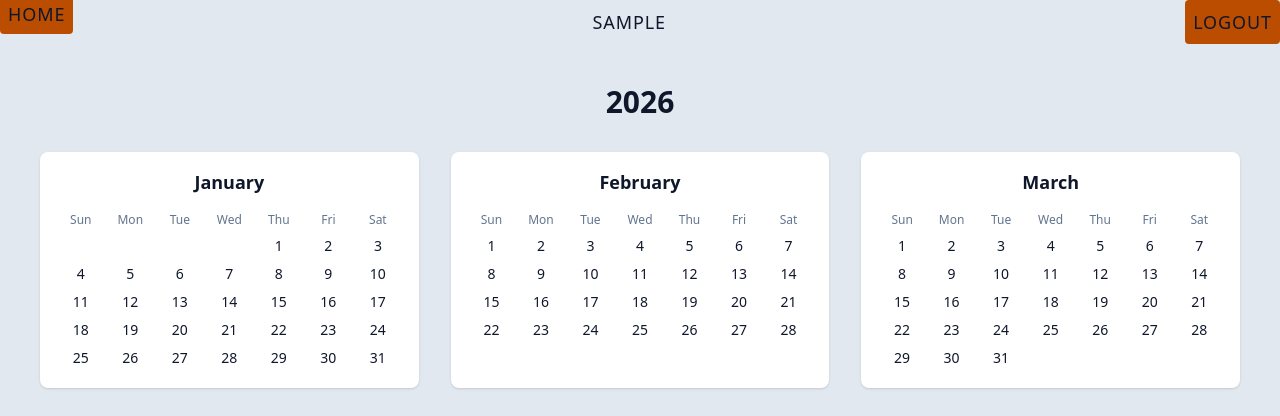
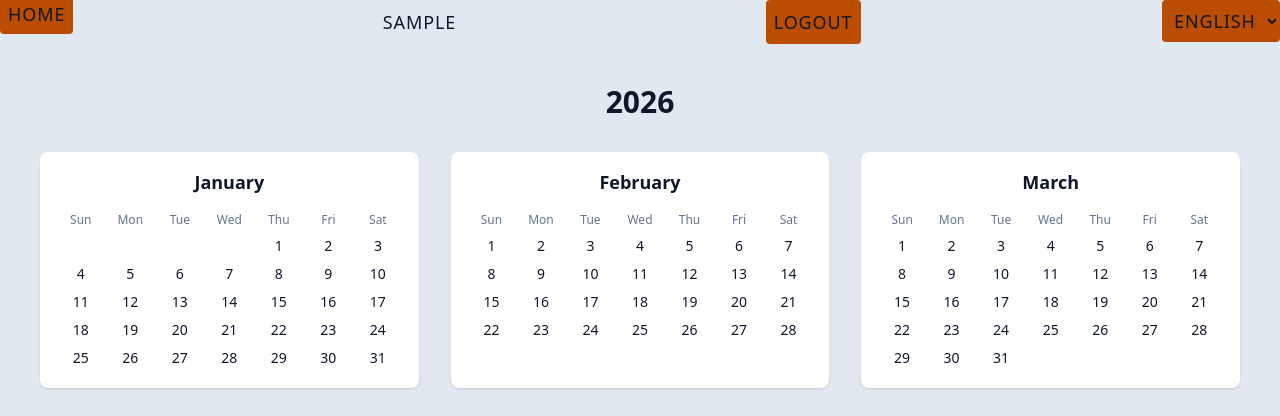
Before and after one commit to externoo/calen, a Django app: page / in a window 1280 px wide. Shown: the top 416 px of the page. Run offline with Django 5.2, Linux system fonts and the light colour scheme; the visitor is signed in with stand-in values (Sample User, id 1); style sheets or scripts are compiled from the project's sources.

Commit message:
Add a language switcher and RTL support
Mount set_language at i18n/setlang/ and give base.html a POST form that
selects from LANGUAGES and returns to the current page.

The view is wrapped in login_not_required at the URL, not merely
included. Django exempts its own auth views and the admin login from
LoginRequiredMiddleware but does not exempt set_language, so the plain
include('django.conf.urls.i18n') wiring yields a switcher that bounces
anonymous visitors to the login page - precisely where an Arabic
speaker first needs it. Applying the decorator by call rather than by @
is the only option for a view we do not own.

The form is POST because set_language ignores GET by design: it changes
how the whole site renders, so it must not be triggered by a link
prefetch. Same reasoning that made logout POST-only.

<html> now carries lang and dir driven by get_current_language_bidi,
which reads settings.LANGUAGES_BIDI rather than guessing from the code,
so any future RTL language works with no further edit. Nothing else
needed changing: the project uses no physical-direction utilities, and
flex, grid and text-center all follow direction on their own.

Co-Authored-By: Claude Opus 5 <noreply@anthropic.com>
Claude-Session: https://claude.ai/code/session_01HfMUQ7Cp31EPzaimpy4dnm

```diff
--- a/calen/urls.py
+++ b/calen/urls.py
@@ -16,11 +16,14 @@ Including another URLconf
 """
 from django.contrib import admin
 from django.urls import path, include
+from django.contrib.auth.decorators import login_not_required
+from django.views.i18n import set_language
 
 
 urlpatterns = [
     path('admin/', admin.site.urls),
     path('accounts/', include('accounts.urls')),
+    path('i18n/setlang/', login_not_required(set_language), name='set_language'),
     path('', include('main.urls')),
 
 ]
--- a/templates/base.html
+++ b/templates/base.html
@@ -1,30 +1,49 @@
 {% load static %}
+{% load i18n %}
+{% get_current_language as LANGUAGE_CODE %}
+{% get_current_language_bidi as LANGUAGE_BIDI %}
+{% get_available_languages as LANGUAGES %}
 <!DOCTYPE html>
-<html lang="en">
+<html lang="{{ LANGUAGE_CODE }}" dir="{% if LANGUAGE_BIDI %}rtl{% else %}ltr{% endif %}">
+
 <head>
     <meta charset="utf-8">
     <meta name="viewport" content="width=device-width, initial-scale=1">
     <title>{% block title %}Calen{% endblock %}</title>
     <link rel="stylesheet" href="{% static 'css/output.css' %}">
-
 </head>
 <body class="bg-slate-200 text-slate-900">
     <nav>
+
       <ul class="uppercase tracking-wider flex gap-x-4 gap-y-1 text-lg justify-center sm:justify-between flex-wrap">
-        <li><a href="{% url 'home' %}" class="bg-amber-700 hover:bg-fuchsia-700 transition-colors p-2 rounded-sm">Home</a></li>
+
+        <li><a href="{% url 'home' %}" class="bg-amber-700 hover:bg-fuchsia-700 transition-colors p-2 rounded-sm">{% translate "Home" %}</a></li>
 
         {% if user.is_authenticated %}
           <li class="p-2">{{ user.username }}</li>
           <li>
             <form method="post" action="{% url 'accounts:logout' %}">
               {% csrf_token %}
-          <button type="submit" class="uppercase tracking-wider bg-amber-700 hover:bg-fuchsia-700 transition-colors p-2 rounded-sm cursor-pointer">Logout</button>
+              <button type="submit" class="uppercase tracking-wider bg-amber-700 hover:bg-fuchsia-700 transition-colors p-2 rounded-sm cursor-pointer">{% translate "Logout" %}</button>
             </form>
           </li>
         {% else %}
-            <li><a href="{% url 'accounts:login' %}" class="bg-amber-700 hover:bg-fuchsia-700 transition-colors p-2 rounded-sm">Login</a></li>
-            <li><a href="{% url 'accounts:register' %}" class="bg-purple-700 hover:bg-fuchsia-700 transition-colors p-2 rounded-sm">Register</a></li>
+          <li><a href="{% url 'accounts:login' %}" class="bg-amber-700 hover:bg-fuchsia-700 transition-colors p-2 rounded-sm">{% translate "Login" %}</a></li>
+          <li><a href="{% url 'accounts:register' %}" class="bg-purple-700 hover:bg-fuchsia-700 transition-colors p-2 rounded-sm">{% translate "Register" %}</a></li>
         {% endif %}
+
+        <li>
+          <form method="post" action="{% url 'set_language' %}">
+            {% csrf_token %}
+            <input type="hidden" name="next" value="{{ request.get_full_path }}">
+            <select name="language" onchange="this.form.submit()" class="uppercase tracking-wider bg-amber-700 hover:bg-fuchsia-700 transition-colors p-2 rounded-sm cursor-pointer">
+              {% for code, name in LANGUAGES %}
+                <option value="{{ code }}" {% if code == LANGUAGE_CODE %}selected{% endif %}>{{ name }}</option>
+              {% endfor %}
+            </select>
+          </form>
+        </li>
+
       </ul>
     </nav>
     {% block content %}{% endblock %}
```
Lines whose indentation alone changed are shown as unchanged.
